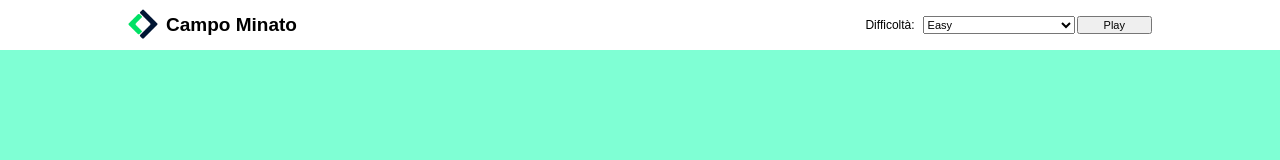
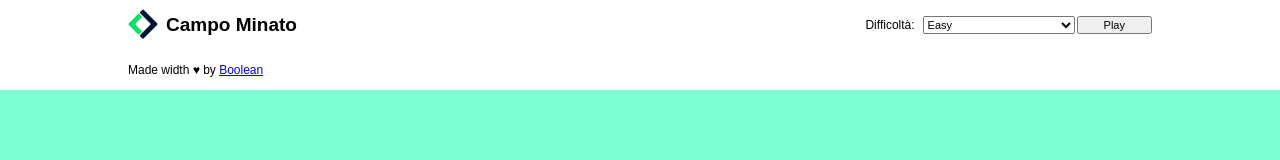
Before and after one commit to zhLisha/js-campominato-dom, a plain HTML site: page index.html in a window 1280 px wide. Drawn offline with Linux system fonts and the light colour scheme.

Commit message:
footer done

```diff
--- a/css/style.css
+++ b/css/style.css
@@ -64,3 +64,17 @@ select {
     display: flex;
     align-items: center;
 }
+
+/* MAIN */
+
+
+
+
+
+/* FOOTER */
+footer {
+    background-color: white;
+    height: 40px;
+    line-height: 40px;
+    font-size: 12px;
+}
--- a/index.html
+++ b/index.html
@@ -34,6 +34,15 @@
         </div>
     </header>
 
+    <main>
+
+    </main>
+
+    <footer>
+        <div class="container">
+            <span>Made width &hearts; by <a href="#">Boolean</a></span>
+        </div>
+    </footer>
 
     <script src="js/script.js"></script>
 </body>
```
